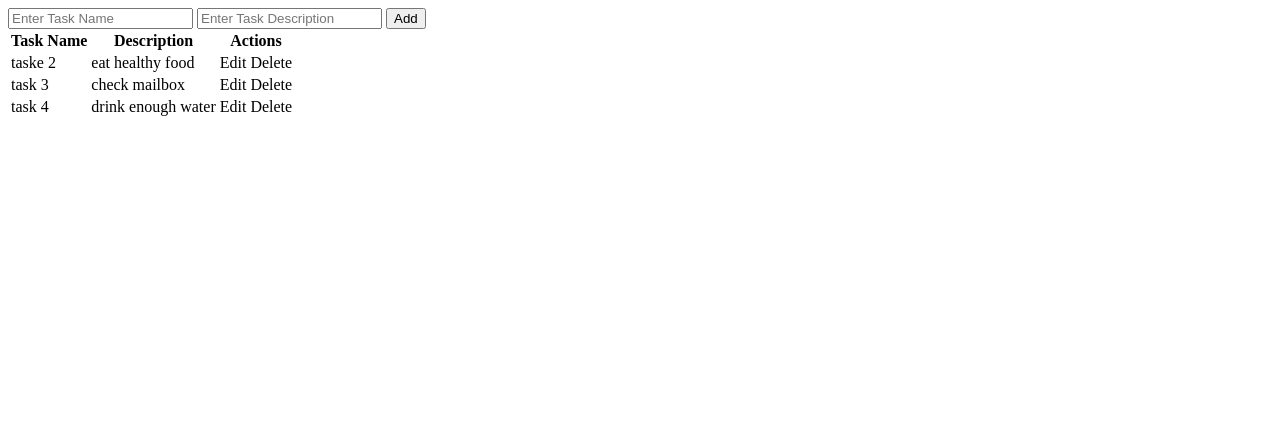
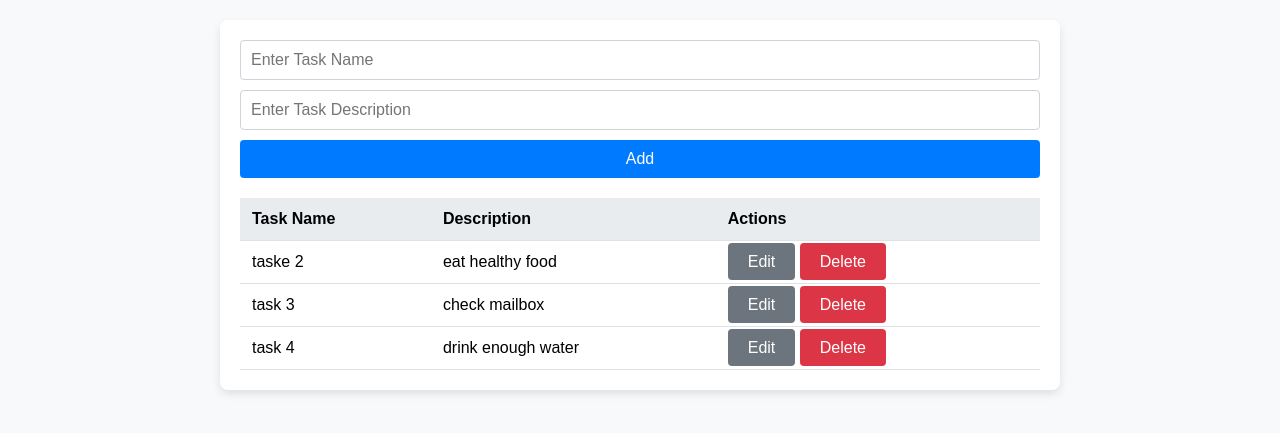
Before and after one commit to imElomari/Todo-app, a Django app: page /task/34/delete/ in a window 1280 px wide. Shown: the top 433 px of the page. Run offline with Django 4.2, Linux system fonts and the light colour scheme; data comes from the database, SQL or seed files in the repository.

Commit message:
make the list looks better

```diff
--- a/templates/task_list.html
+++ b/templates/task_list.html
@@ -1,5 +1,95 @@
 {% extends "base.html" %}
 {% block content %}
+
+    <style>
+        /* General Styles */
+        body {
+            font-family: Arial, sans-serif;
+            background-color: #f8f9fa;
+            margin: 0;
+            padding: 0;
+        }
+
+        /* Container Styles */
+        #todo-container {
+            max-width: 800px;
+            margin: 20px auto;
+            padding: 20px;
+            background-color: #ffffff;
+            border-radius: 8px;
+            box-shadow: 0 4px 8px rgba(0, 0, 0, 0.1);
+        }
+
+        /* Form Styles */
+        #task-form {
+            display: flex;
+            flex-direction: column;
+            gap: 10px;
+            margin-bottom: 20px;
+        }
+
+        .form-control {
+            padding: 10px;
+            border-radius: 4px;
+            border: 1px solid #ced4da;
+            font-size: 16px;
+        }
+
+        .btn {
+            padding: 10px 20px;
+            border-radius: 4px;
+            border: none;
+            font-size: 16px;
+            cursor: pointer;
+        }
+
+        .btn-primary {
+            background-color: #007bff;
+            color: #ffffff;
+        }
+
+        .btn-primary:hover {
+            background-color: #0056b3;
+        }
+
+        .btn-secondary {
+            background-color: #6c757d;
+            color: #ffffff;
+        }
+
+        .btn-secondary:hover {
+            background-color: #5a6268;
+        }
+
+        .btn-danger {
+            background-color: #dc3545;
+            color: #ffffff;
+        }
+
+        .btn-danger:hover {
+            background-color: #c82333;
+        }
+
+        /* Table Styles */
+        .table {
+            width: 100%;
+            border-collapse: collapse;
+        }
+
+        .table thead {
+            background-color: #e9ecef;
+        }
+
+        .table th, .table td {
+            padding: 12px;
+            text-align: left;
+            border-bottom: 1px solid #dee2e6;
+        }
+
+        .table tr:hover {
+            background-color: #f1f1f1;
+        }
+    </style>
 
     <div id="todo-container">
         <form
@@ -18,7 +108,7 @@
         </form>
 
         <table class="table">
-            <thead class="table-light">
+            <thead>
             <tr>
                 <th>Task Name</th>
                 <th>Description</th>
```
Lines whose indentation alone changed are shown as unchanged.
